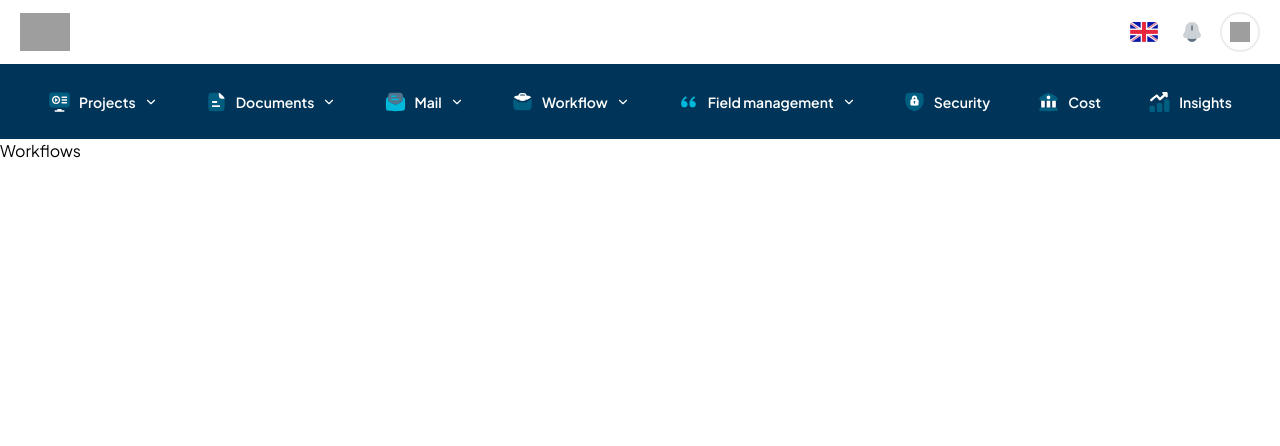
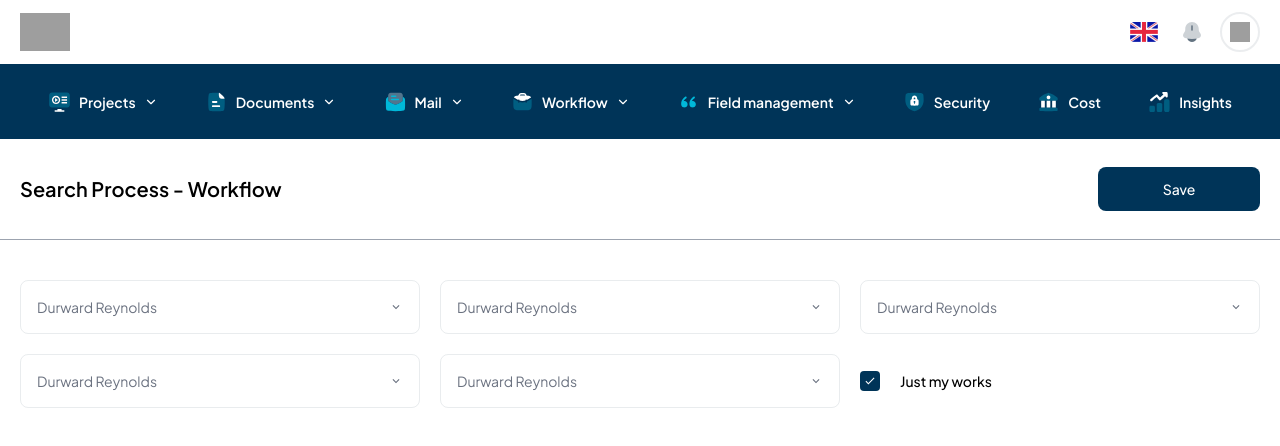
Before and after one commit to BCPAZ/crm-app, a React (Vite) app: page /workflow/workflows in a window 1280 px wide. Shown: the top 446 px of the page. Built offline with nearby package versions, Linux system fonts and the light colour scheme; grey boxes are pictures that could not be loaded.

Commit message:
feat : Filter elements added to page

```diff
--- a/src/components/common/Select.jsx
+++ b/src/components/common/Select.jsx
@@ -5,6 +5,8 @@ import {
   ListboxOptions,
 } from "@headlessui/react";
 import { useState } from "react";
+import { MdKeyboardArrowDown } from "react-icons/md";
+import PropTypes from "prop-types";
 
 const people = [
   { id: 1, name: "Durward Reynolds" },
@@ -16,7 +18,7 @@ const people = [
   { id: 7, name: "Katelyn Rohan" },
 ];
 
-function Select() {
+function Select({label}) {
   const [selectedPerson, setSelectedPerson] = useState(people[0]);
 
   return (
@@ -27,11 +29,14 @@ function Select() {
       onChange={setSelectedPerson}
     >
       <div className="flex flex-col gap-2">
-        <label className="text-md font-light text-gray-500" htmlFor="">
+        {
+          label && <label className="text-md font-light text-gray-500" htmlFor="">
           Date
         </label>
-        <ListboxButton className="w-full border border-grey/20 text-gray-500 text-start p-4 rounded-lg text-sm">
+        }
+        <ListboxButton className="w-full border border-grey/20 text-gray-500 text-start p-4 rounded-lg text-sm flex items-center justify-between">
           {selectedPerson.name}
+          <MdKeyboardArrowDown />
         </ListboxButton>
       </div>
       <ListboxOptions
@@ -51,4 +56,8 @@ function Select() {
   );
 }
 
+Select.propTypes = {
+  label : PropTypes.string
+}
+
 export default Select;
--- a/src/views/App/Workflow/Workflows.jsx
+++ b/src/views/App/Workflow/Workflows.jsx
@@ -1,7 +1,34 @@
+import Button from "@/components/common/Button";
+import CheckboxElement from "@/components/common/CheckboxElement";
+import Select from "@/components/common/Select";
+
 const Workflows = () => {
   return (
-    <div>Workflows</div>
-  )
-}
+    <section>
+      <div className="border-b border-gray-400 py-7">
+        <div className="siteContainer">
+          <div className="flex items-center justify-between">
+            <h1 className="text-xl font-semibold w-full">
+              Search Process - Workflow
+            </h1>
+            <div className="w-[15%]">
+              <Button value="Save" />
+            </div>
+          </div>
+        </div>
+      </div>
+      <div className="siteContainer h-full  mt-10">
+        <div className="grid lg:grid-cols-3 sm:grid-cols-2 gap-5 py-10">
+          <Select />
+          <Select />
+          <Select />
+          <Select />
+          <Select />
+          <CheckboxElement label="Just my works" />
+        </div>
+      </div>
+    </section>
+  );
+};
 
-export default Workflows
+export default Workflows;
```
